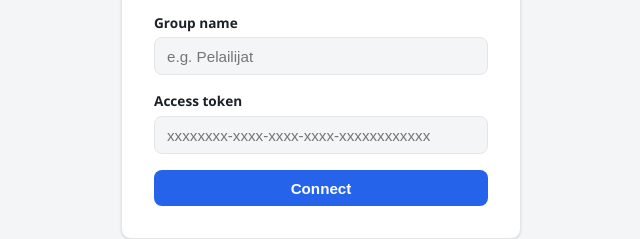
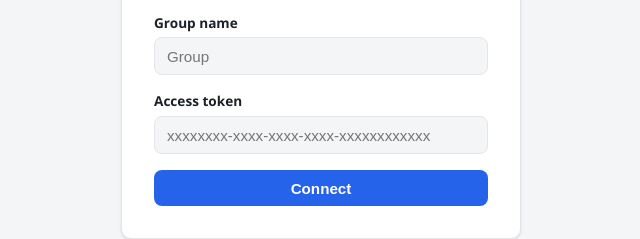
Before and after one commit to koorhonen/OSRSGroupPage, a website: page public/index.html in a window 1280 px wide. Shown: the part 342-581 px from the top of the page, 319-959 px from the left. Drawn offline with Linux system fonts and the light colour scheme; no server answers.

Commit message:
Update placeholder text for group name input

```diff
--- a/public/index.html
+++ b/public/index.html
@@ -16,7 +16,7 @@
       <p class="muted">Enter your group name and access token to view your group's items.</p>
       <label>
         Group name
-        <input id="login-group" type="text" placeholder="e.g. Pelailijat" required>
+        <input id="login-group" type="text" placeholder="Group" required>
       </label>
       <label>
         Access token
```
